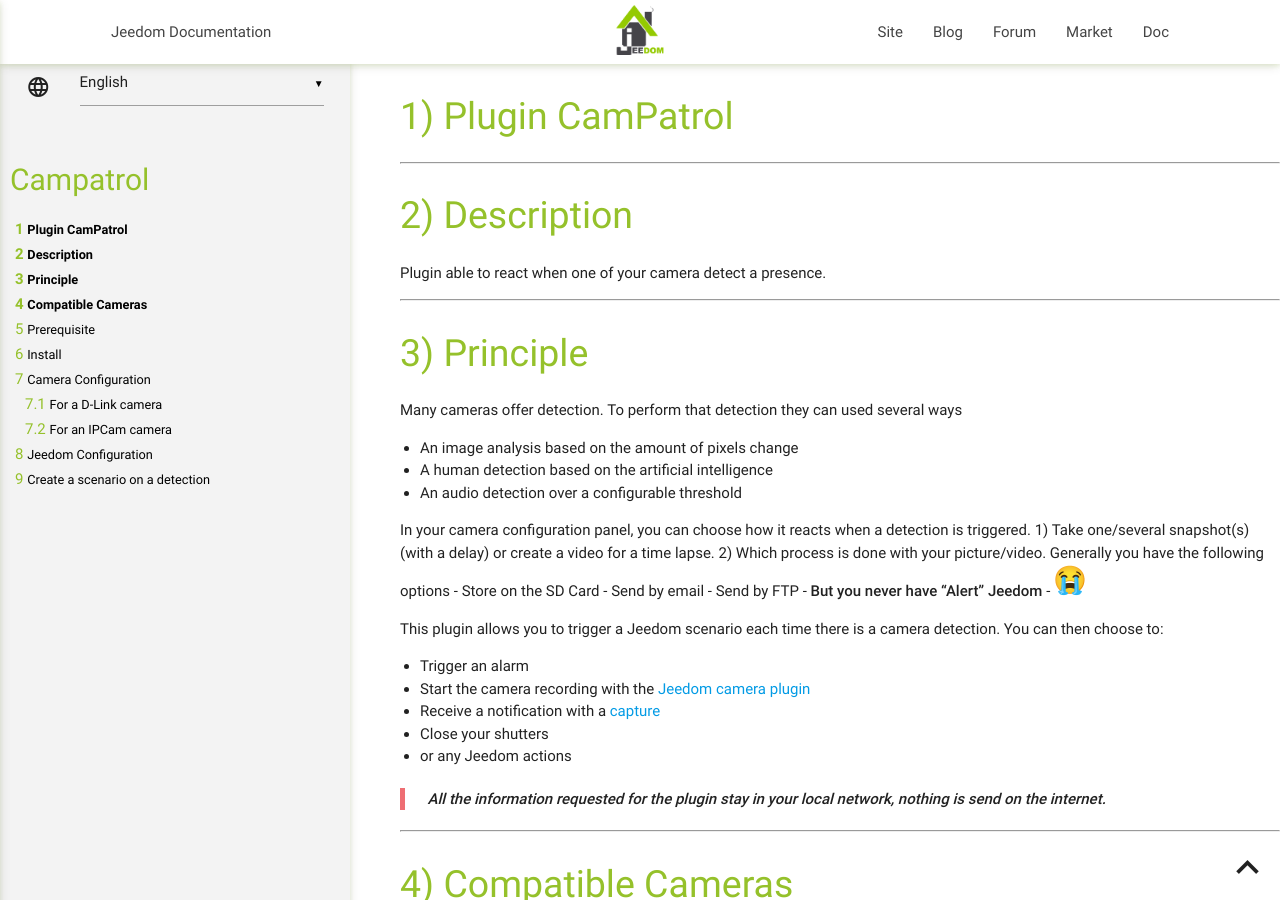
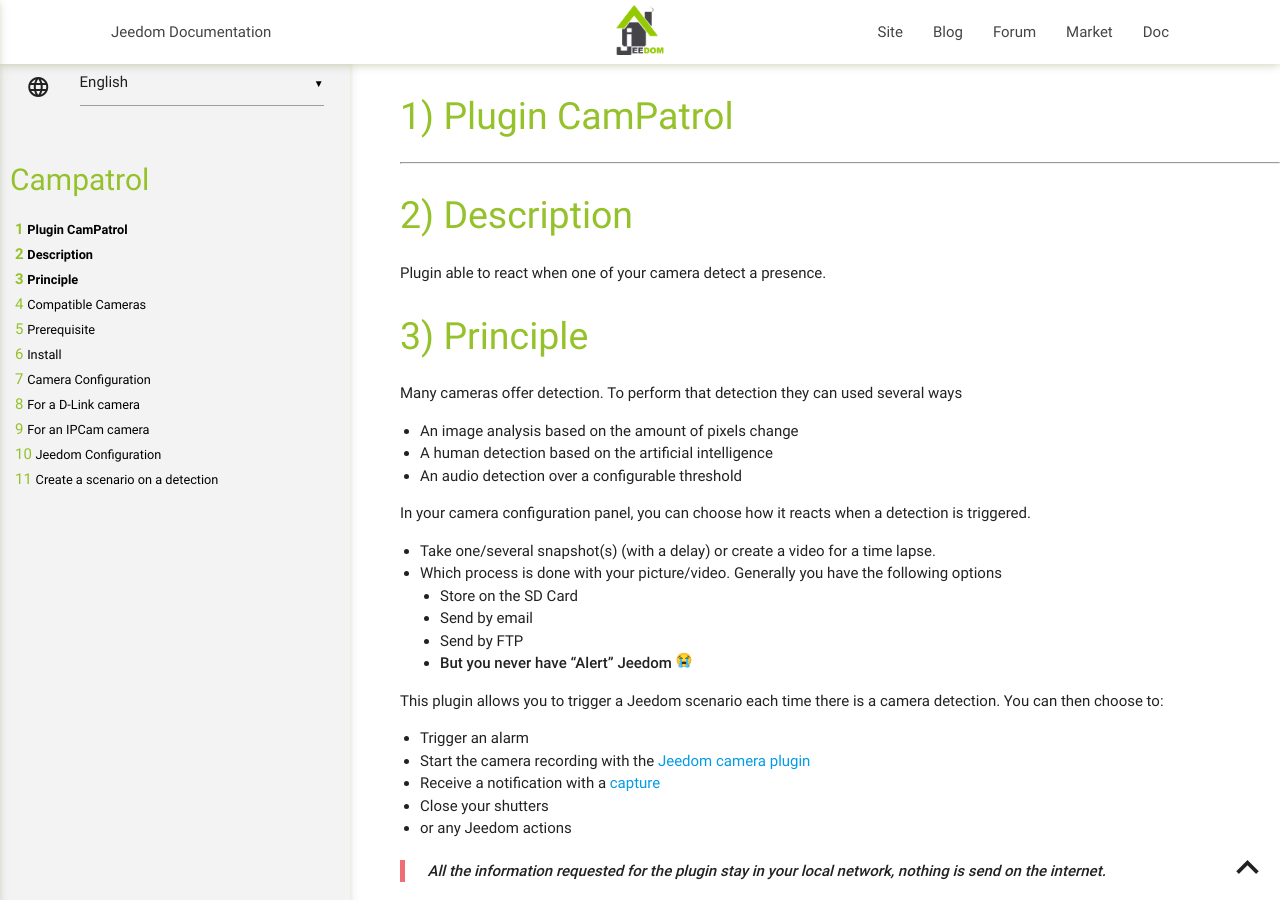
Before and after one commit to pemily/CamPatrol, a Jekyll site: the page built from docs/en_US/index.md, in a window 1280 px wide and 900 px high. Built offline with Jekyll 4.4.1, drawn with Linux system fonts in a browser that asks for light colours; our own code applies the rules of GitHub Pages for plain Markdown files; some of the changed text lies outside the part shown.

Commit message:
update en docs

```diff
--- a/docs/en_US/index.md
+++ b/docs/en_US/index.md
@@ -1,14 +1,14 @@
-# ![CamPatrom Icon](../images/camPatrol_icon-50.png) Plugin CamPatrol
-
+![CamPatrom Icon](../images/camPatrol_icon-50.png) Plugin CamPatrol
+==
 ---
 
-# Description
+Description
+==
 
 Plugin able to react when one of your camera detect a presence.
 
----
-
-# Principle
+Principle
+==
 
 Many cameras offer detection. To perform that detection they can used several ways
 * An image analysis based on the amount of pixels change
@@ -16,13 +16,12 @@ Many cameras offer detection. To perform that detection they can used several wa
 * An audio detection over a configurable threshold
 
 In your camera configuration panel, you can choose how it reacts when a detection is triggered.
-1) Take one/several snapshot(s) (with a delay) or create a video for a time lapse.
-2) Which process is done with your picture/video. Generally you have the following options
-    - Store on the SD Card
-    - Send by email
-    - Send by FTP
-    - **But you never have "Alert" Jeedom**
-        - ![Pleure](../images/cry-32.png)
+- Take one/several snapshot(s) (with a delay) or create a video for a time lapse.
+- Which process is done with your picture/video. Generally you have the following options
+  - Store on the SD Card
+  - Send by email
+  - Send by FTP
+  - **But you never have "Alert" Jeedom** ![Pleure](../images/cry-16.png)
 
 This plugin allows you to trigger a Jeedom scenario each time there is a camera detection.
 You can then choose to:
@@ -34,23 +33,21 @@ You can then choose to:
 
 > ___All the information requested for the plugin stay in your local network, nothing is send on the internet.___
 
----
-
-# Compatible Cameras
+Compatible Cameras
+==
 
 All cameras:
 - Which can trigger an event on a detection (motion/human/audio).
 - Which have the "send by FTP" feature on detection.
 
----
-
-# Prerequisite
+Prerequisite
+==
 
 >  The IP Addresses of your cameras and of Jeedom must be **[static](https://community.fs.com/blog/dhcp-vs-static-ip-differences.html).**
 
----
 
-# Install
+Install
+==
 
 To install the plugin you have to define
  * A username _(campatrol by default)_
@@ -62,9 +59,8 @@ To install the plugin you have to define
 
 ![Installation](../images/en_install.png)
 
----
-
-# Camera Configuration
+Camera Configuration
+==
 
 For each of your camera, you have to configure the FTP Server with the data set in Jeedom
 
@@ -73,7 +69,8 @@ For each of your camera, you have to configure the FTP Server with the data set
 
 Examples of possible configuration.
 
-## **For a D-Link camera**
+**For a D-Link camera**
+===
 
 - Server FTP Configuration
   - Host Name: Set the local IP address of your Jeedom server
@@ -89,7 +86,8 @@ Examples of possible configuration.
 
   ![Audio Detection Config](../images/DLinkSoundDetectionConfig.png)
 
-## **For an IPCam camera**
+**For an IPCam camera**
+===
 
 - Server FTP Configuration
 
@@ -104,9 +102,9 @@ Examples of possible configuration.
 
   ![Audio Detection Config](../images/en_IPCamSoundDetection.png)
 
----
 
-# Jeedom Configuration
+Jeedom Configuration
+==
 
 Cameras are automatically created at the first detection or when you test the connection in the camera configuration.
 
@@ -124,12 +122,9 @@ The equipment provide only one information command. This information will contai
 
 ![Jeedom Command](../images/en_JeedomEquipmentCmd.png)
 
----
-
-# Create a scenario on a detection
+Create a scenario on a detection
+==
 
 To execute an action on a camera alert, you can create a scénario and select the command of your new equipment in the **Event** field.
 
 ![Jeedom Command](../images/en_ScenarioJeedom.png)
-
----
```
Also changed, not shown: docs/fr_FR/index.md (+1 -2 lines), docs/images/cry-16.png (added), docs/images/cry-20.png (added), docs/images/cry-24.png (added).
